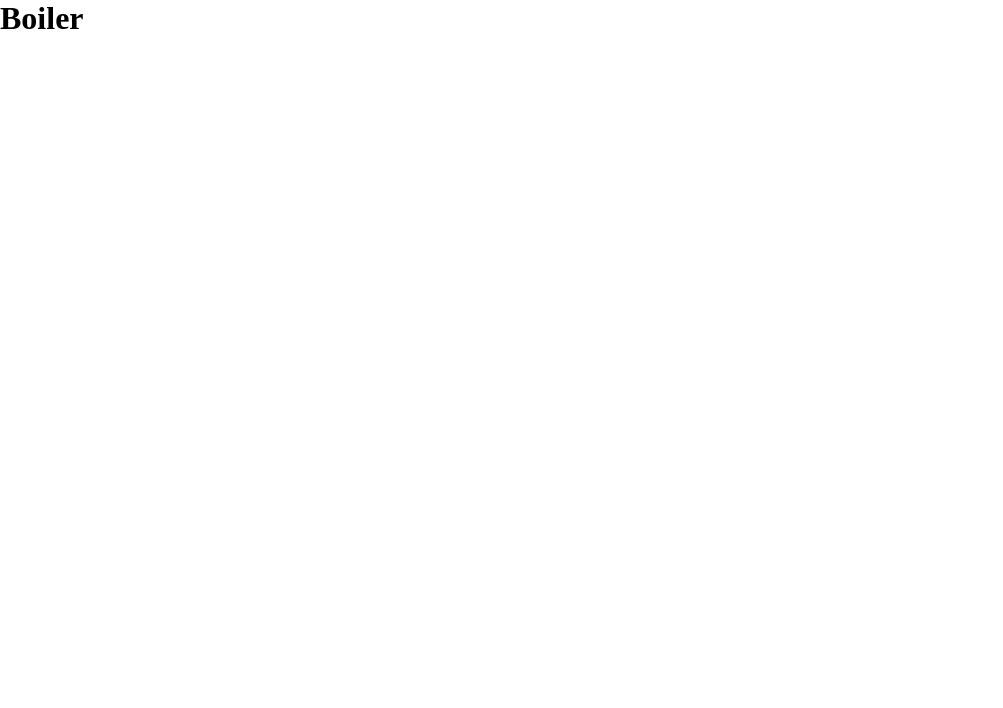
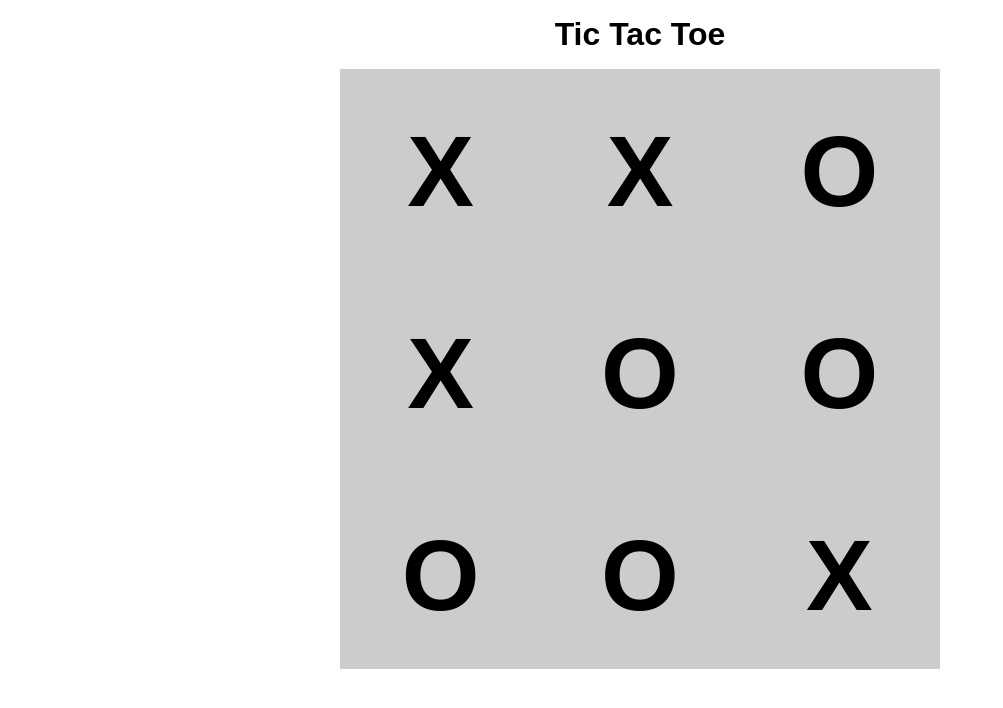
Before and after one commit to AndersonBonde/odin-tictactoe, a plain HTML site: page index.html in a window 1280 px wide. Shown: the whole page, without its empty margins (0-1003 px from the left). Drawn offline with Linux system fonts and the light colour scheme.

Commit message:
Initial gameBoard module and placeholder html

```diff
--- a/index.html
+++ b/index.html
@@ -8,6 +8,25 @@
     <script src="script.js" defer></script>
 </head>
 <body>
-    <h1>Boiler</h1>
+    <h1>Tic Tac Toe</h1>
+    <div class="table-container">
+        <table>
+            <tr>
+                <td>X</td>
+                <td>X</td>
+                <td>O</td>
+            </tr>
+            <tr>
+                <td>X</td>
+                <td>O</td>
+                <td>O</td>
+            </tr>
+            <tr>
+                <td>O</td>
+                <td>O</td>
+                <td>X</td>
+            </tr>
+        </table>
+    </div>
 </body>
 </html>
--- a/script.js
+++ b/script.js
@@ -1 +1,19 @@
-console.log("Start");
+const Player = (token) => {
+    const getToken = () => token;
+
+    return {
+        getToken
+    }
+};
+
+const gameBoard = (() => {
+    let board = [];
+
+    for(let i = 0; i < 3; i++) {
+        board[i] = new Array(3).fill(null);
+    }
+
+    return {
+        board
+    }
+})();
--- a/style.css
+++ b/style.css
@@ -3,3 +3,27 @@
     margin: 0;
     padding: 0;
 }
+
+body {
+    font-family: Arial, Helvetica, sans-serif;
+}
+
+h1 {
+    margin-top: 16px;
+    text-align: center;
+}
+
+.table-container {
+    width: 600px;
+    height: 600px;
+    margin: 16px auto;
+    background-color: #ccc;
+}
+
+td {
+    width: 200px;
+    height: 200px;
+    text-align: center;
+    font-weight: bold;
+    font-size: 100px;
+}
```
